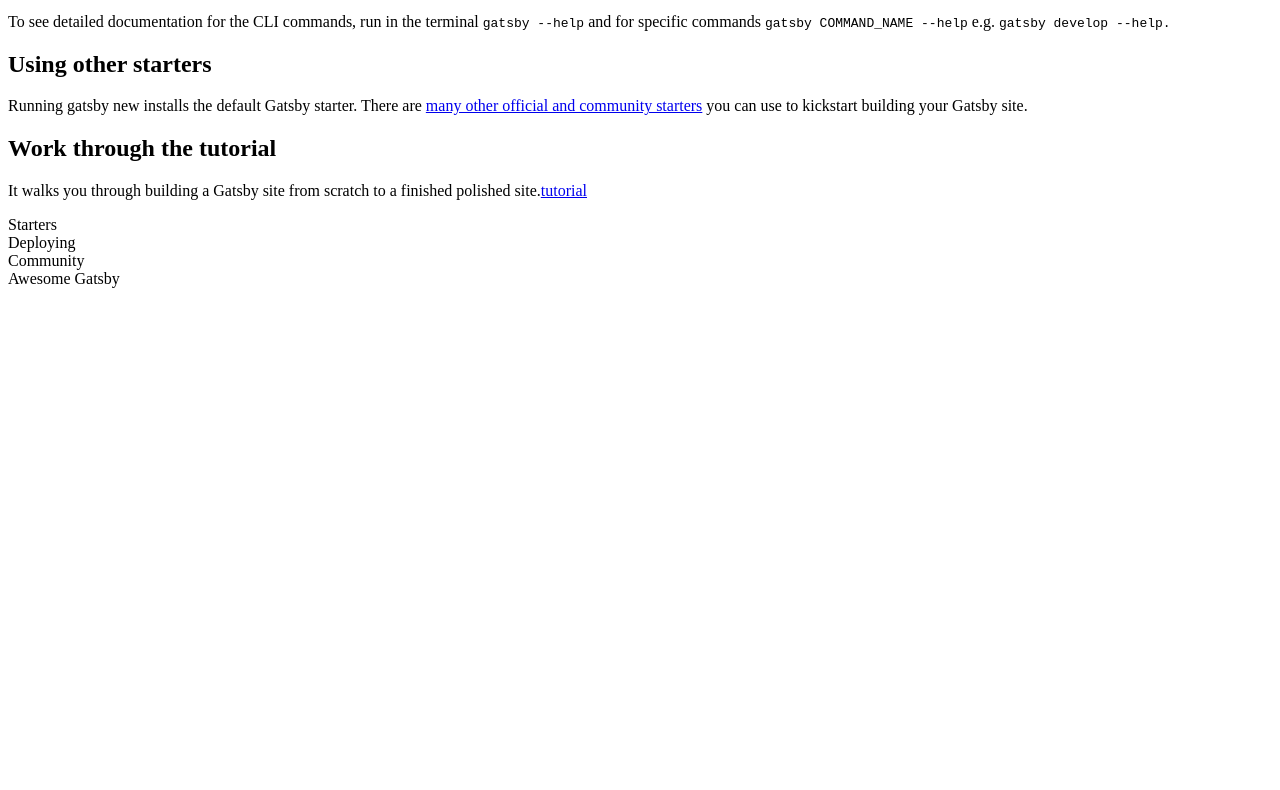
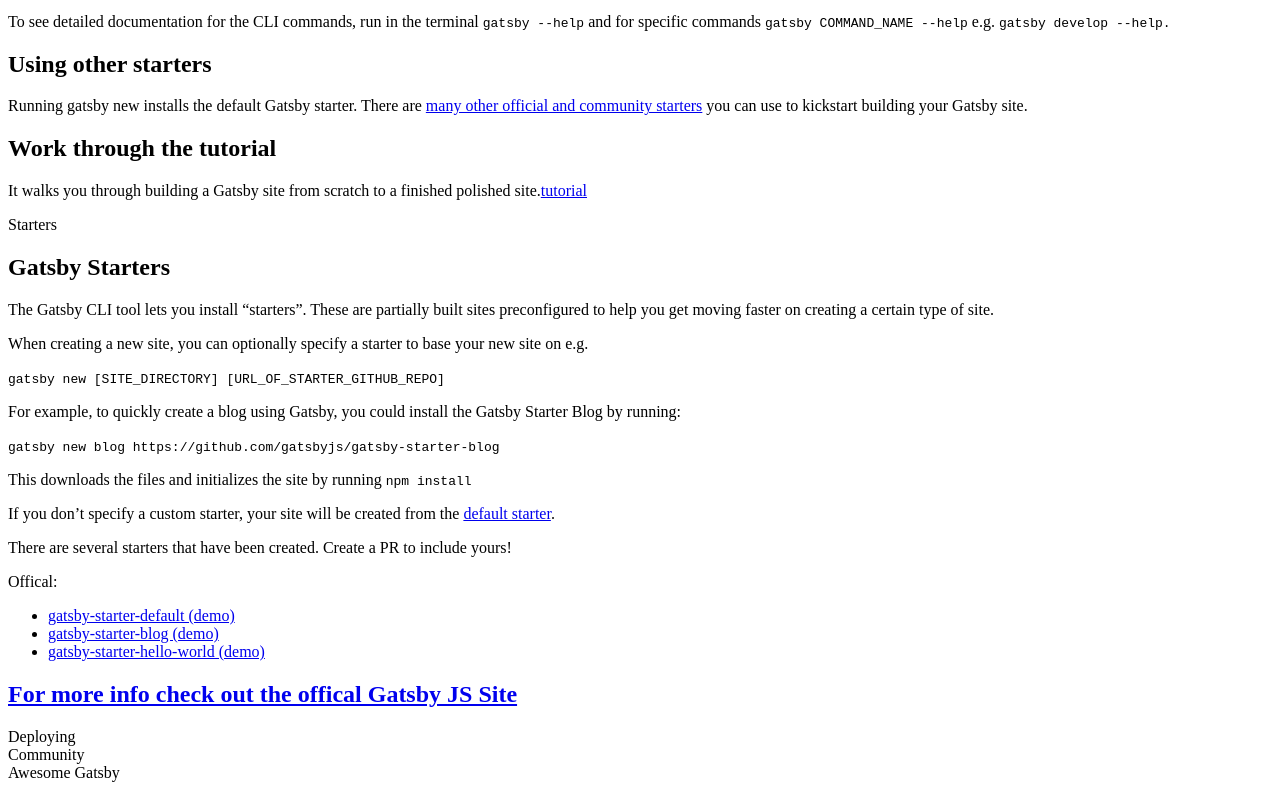
Before and after one commit to petercr/Tech-doc-page, a plain HTML site: page index.html in a window 1280 px wide. Shown: the part 391-1181 px from the top of the page. Before the commit the page ends 800 px from the top, so only its background shows below. Drawn offline with Linux system fonts and the light colour scheme.

Commit message:
finished .main-section#Starters with info from Gatsby site

```diff
--- a/index.html
+++ b/index.html
@@ -32,6 +32,22 @@
         </section>
         <section class="main-section">
             <header id="Starters">Starters</header>
+            <h1>Gatsby Starters</h1>
+            <p>The Gatsby CLI tool lets you install “starters”. These are partially built sites preconfigured to help you get moving faster on creating a certain type of site.</p>
+            <p>When creating a new site, you can optionally specify a starter to base your new site on e.g.</p>
+            <code>gatsby new [SITE_DIRECTORY] [URL_OF_STARTER_GITHUB_REPO]</code>
+            <p>For example, to quickly create a blog using Gatsby, you could install the Gatsby Starter Blog by running:</p>
+            <code>gatsby new blog https://github.com/gatsbyjs/gatsby-starter-blog</code>
+            <p>This downloads the files and initializes the site by running <code>npm install</code></p>
+            <p>If you don’t specify a custom starter, your site will be created from the <a href="https://github.com/gatsbyjs/gatsby-starter-default">default starter</a>.</p>
+            <p>There are several starters that have been created. Create a PR to include yours!</p>
+            <p>Offical:</p>
+            <ul>
+                <li><a href="https://github.com/gatsbyjs/gatsby-starter-default">gatsby-starter-default (demo)</a></li>
+                <li><a href="https://github.com/gatsbyjs/gatsby-starter-blog">gatsby-starter-blog (demo)</a></li>
+                <li><a href="https://github.com/gatsbyjs/gatsby-starter-hello-world">gatsby-starter-hello-world (demo)</a></li>
+            </ul>
+            <h2><a href="https://www.gatsbyjs.org/">For more info check out the offical Gatsby JS Site</a></h2>
         </section>
         <section class="main-section">
             <header id="Deploying">Deploying</header>
```
